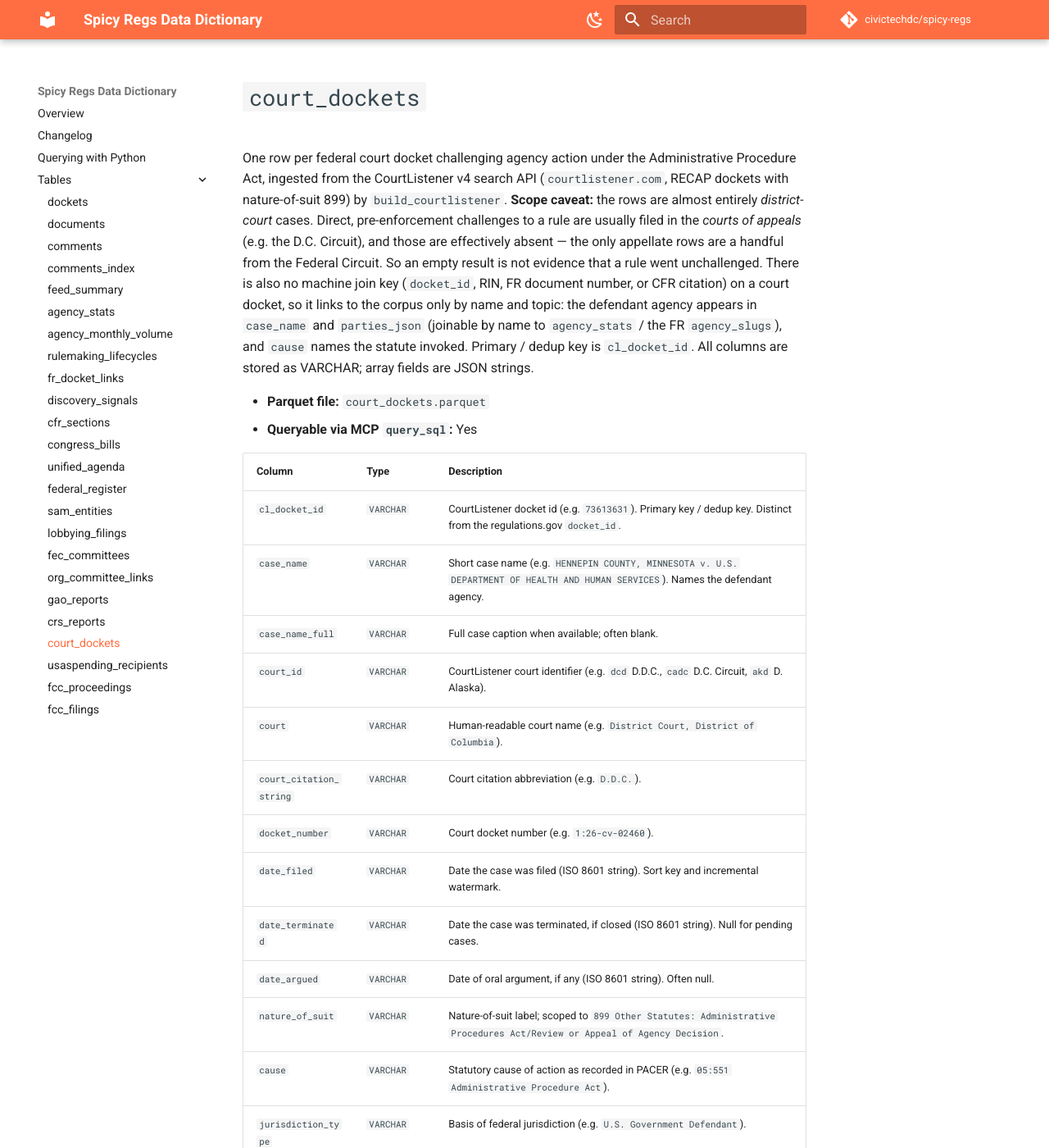
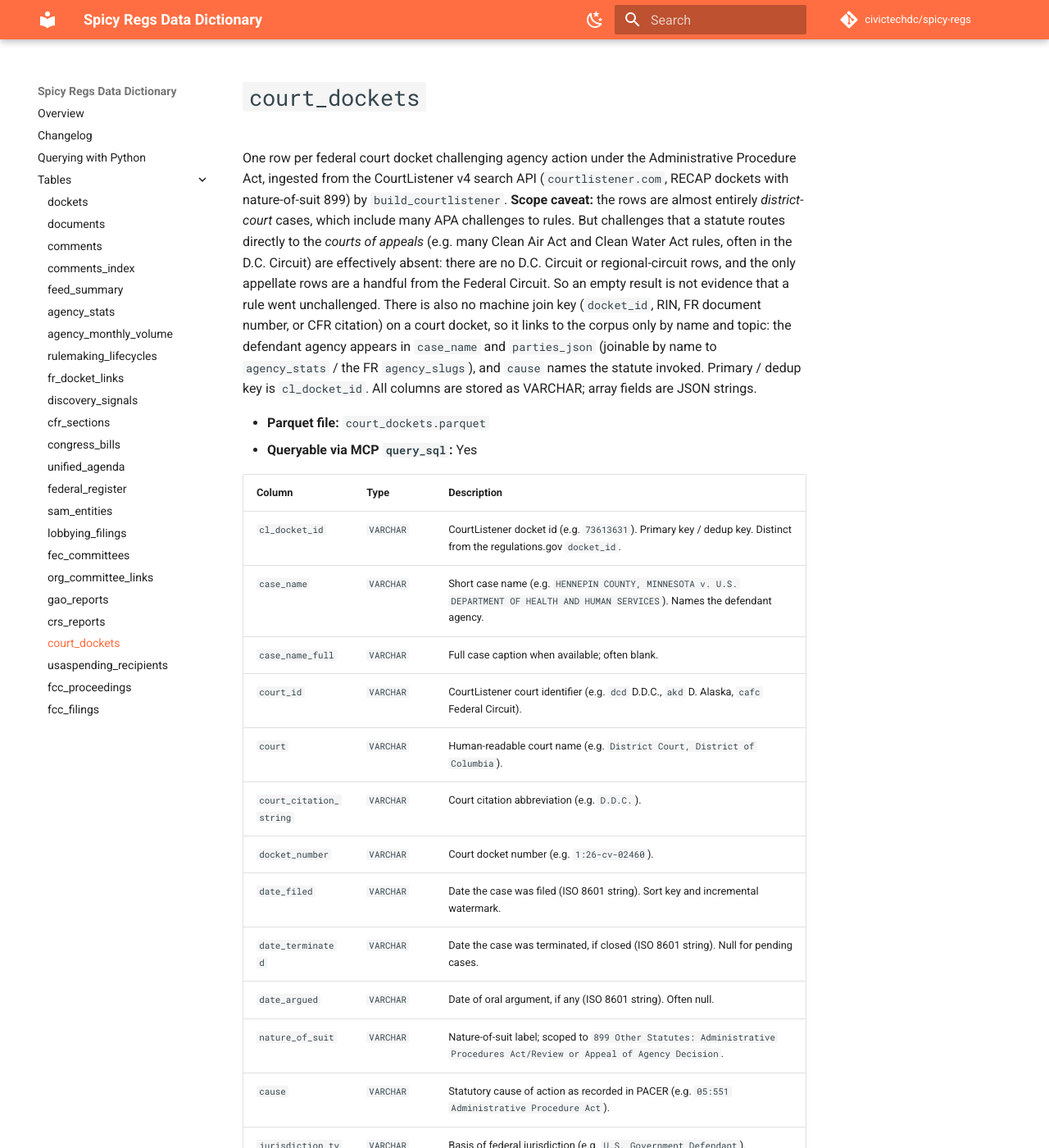
Before and after one commit to civictechdc/spicy-regs, an MkDocs documentation site: the page built from docs/tables/court_dockets.md, in a window 1280 px wide and 1400 px high. Shown: the whole window at 82% size. Built offline with MkDocs 1.6.1 and Material for MkDocs 9.7.7, drawn with Linux system fonts in a browser that asks for light colours; comment, search, counter and statistics services are not loaded.

Commit message:
docs: address review on court_dockets / gao_reports caveats
- court_dockets: only statute-routed direct appellate challenges are absent;
  district-court APA rule challenges are covered
- court_id example: cafc instead of cadc (0 rows)
- gao_reports: earliest product dated 2026-07-13; point CRA disapproval
  resolutions to congress_bills hjres/sjres
- README: split the bounded-sources parenthetical into a list

```diff
--- a/docs/tables/court_dockets.md
+++ b/docs/tables/court_dockets.md
@@ -2,7 +2,7 @@
 
 # `court_dockets`
 
-One row per federal court docket challenging agency action under the Administrative Procedure Act, ingested from the CourtListener v4 search API (`courtlistener.com`, RECAP dockets with nature-of-suit 899) by `build_courtlistener`. **Scope caveat:** the rows are almost entirely *district-court* cases. Direct, pre-enforcement challenges to a rule are usually filed in the *courts of appeals* (e.g. the D.C. Circuit), and those are effectively absent — the only appellate rows are a handful from the Federal Circuit. So an empty result is not evidence that a rule went unchallenged. There is also no machine join key (`docket_id`, RIN, FR document number, or CFR citation) on a court docket, so it links to the corpus only by name and topic: the defendant agency appears in `case_name` and `parties_json` (joinable by name to `agency_stats` / the FR `agency_slugs`), and `cause` names the statute invoked. Primary / dedup key is `cl_docket_id`. All columns are stored as VARCHAR; array fields are JSON strings.
+One row per federal court docket challenging agency action under the Administrative Procedure Act, ingested from the CourtListener v4 search API (`courtlistener.com`, RECAP dockets with nature-of-suit 899) by `build_courtlistener`. **Scope caveat:** the rows are almost entirely *district-court* cases, which include many APA challenges to rules. But challenges that a statute routes directly to the *courts of appeals* (e.g. many Clean Air Act and Clean Water Act rules, often in the D.C. Circuit) are effectively absent: there are no D.C. Circuit or regional-circuit rows, and the only appellate rows are a handful from the Federal Circuit. So an empty result is not evidence that a rule went unchallenged. There is also no machine join key (`docket_id`, RIN, FR document number, or CFR citation) on a court docket, so it links to the corpus only by name and topic: the defendant agency appears in `case_name` and `parties_json` (joinable by name to `agency_stats` / the FR `agency_slugs`), and `cause` names the statute invoked. Primary / dedup key is `cl_docket_id`. All columns are stored as VARCHAR; array fields are JSON strings.
 
 - **Parquet file:** `court_dockets.parquet`
 - **Queryable via MCP `query_sql`:** Yes
@@ -12,7 +12,7 @@ One row per federal court docket challenging agency action under the Administrat
 | `cl_docket_id` | `VARCHAR` | CourtListener docket id (e.g. `73613631`). Primary key / dedup key. Distinct from the regulations.gov `docket_id`. |
 | `case_name` | `VARCHAR` | Short case name (e.g. `HENNEPIN COUNTY, MINNESOTA v. U.S. DEPARTMENT OF HEALTH AND HUMAN SERVICES`). Names the defendant agency. |
 | `case_name_full` | `VARCHAR` | Full case caption when available; often blank. |
-| `court_id` | `VARCHAR` | CourtListener court identifier (e.g. `dcd` D.D.C., `cadc` D.C. Circuit, `akd` D. Alaska). |
+| `court_id` | `VARCHAR` | CourtListener court identifier (e.g. `dcd` D.D.C., `akd` D. Alaska, `cafc` Federal Circuit). |
 | `court` | `VARCHAR` | Human-readable court name (e.g. `District Court, District of Columbia`). |
 | `court_citation_string` | `VARCHAR` | Court citation abbreviation (e.g. `D.D.C.`). |
 | `docket_number` | `VARCHAR` | Court docket number (e.g. `1:26-cv-02460`). |
```
Also changed, not shown: README.md (+9 -6 lines), docs/tables/gao_reports.md (+1 -1 lines), 1 other file.
